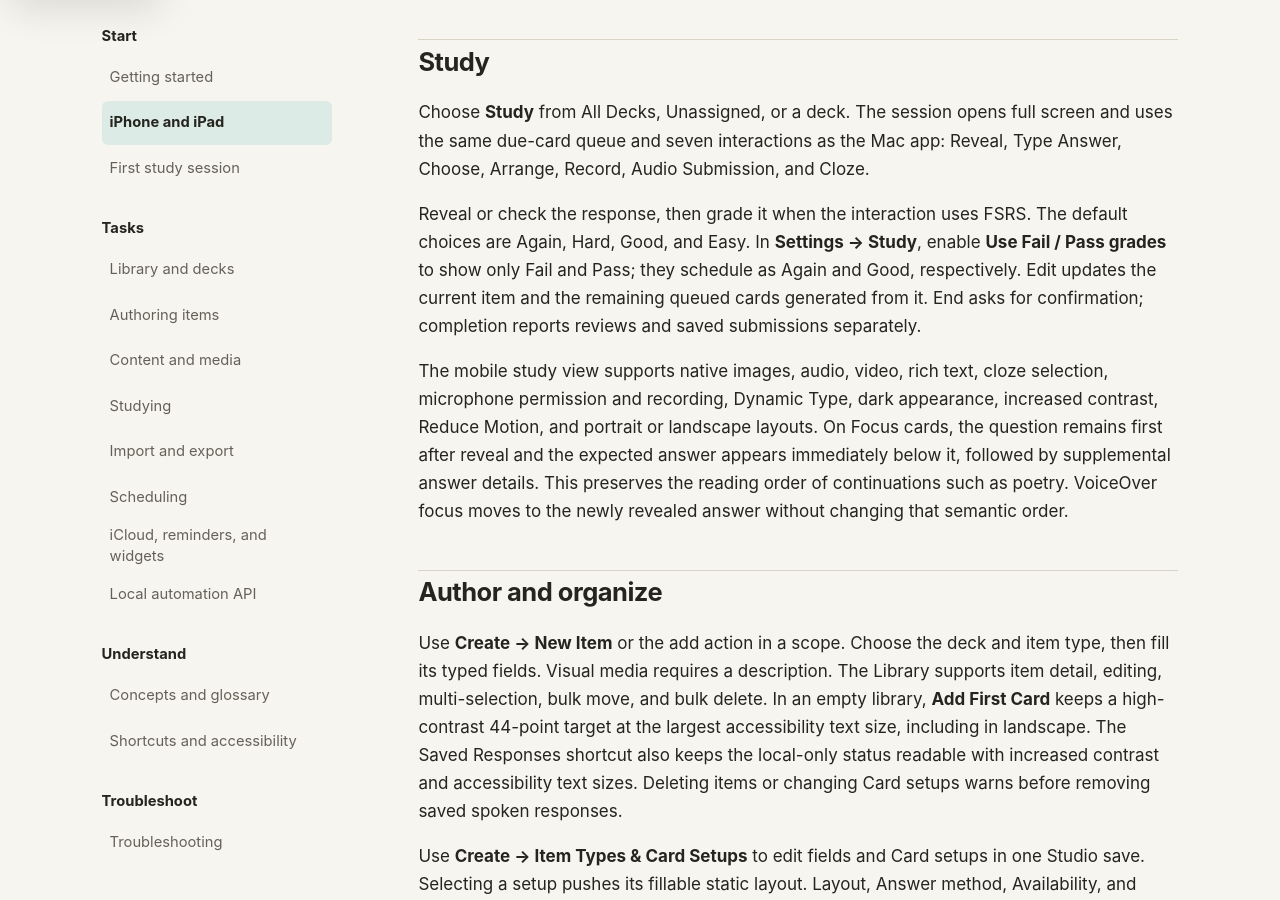
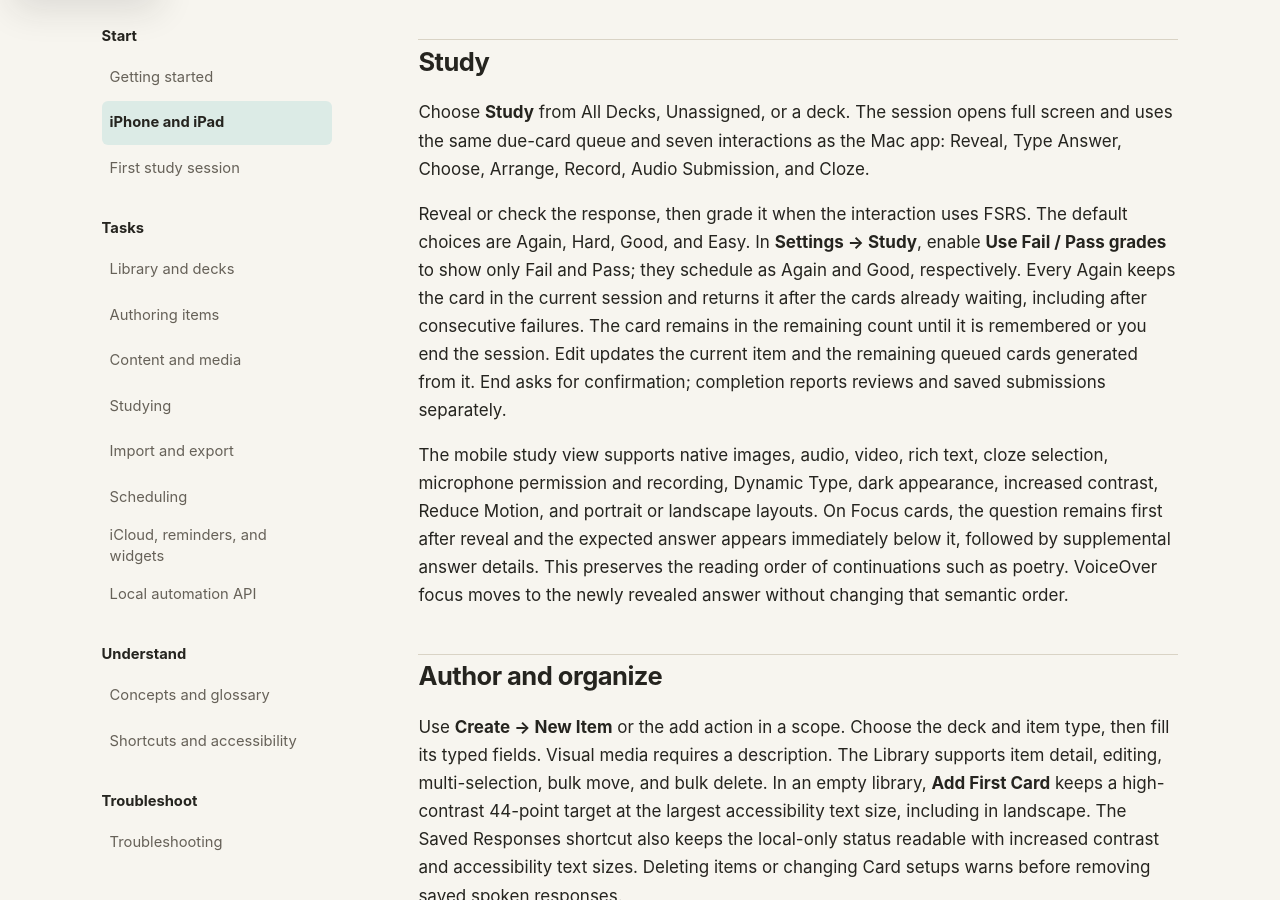
Before and after one commit to neoanki2/neoanki2, a Jekyll site: the page built from docs/user/iphone-ipad.md, in a window 1280 px wide and 900 px high, scrolled down 1197 px. Built offline with Jekyll 4.4.1, drawn with Linux system fonts in a browser that asks for light colours.

Commit message:
Document mobile Again repair behavior

```diff
--- a/docs/user/iphone-ipad.md
+++ b/docs/user/iphone-ipad.md
@@ -59,7 +59,10 @@ Reveal, Type Answer, Choose, Arrange, Record, Audio Submission, and Cloze.
 Reveal or check the response, then grade it when the interaction uses FSRS. The
 default choices are Again, Hard, Good, and Easy. In **Settings → Study**, enable
 **Use Fail / Pass grades** to show only Fail and Pass; they schedule as Again
-and Good, respectively. Edit updates the current item and the remaining queued
+and Good, respectively. Every Again keeps the card in the current session and
+returns it after the cards already waiting, including after consecutive
+failures. The card remains in the remaining count until it is remembered or
+you end the session. Edit updates the current item and the remaining queued
 cards generated from it. End asks for confirmation; completion reports reviews
 and saved submissions separately.
 
```
